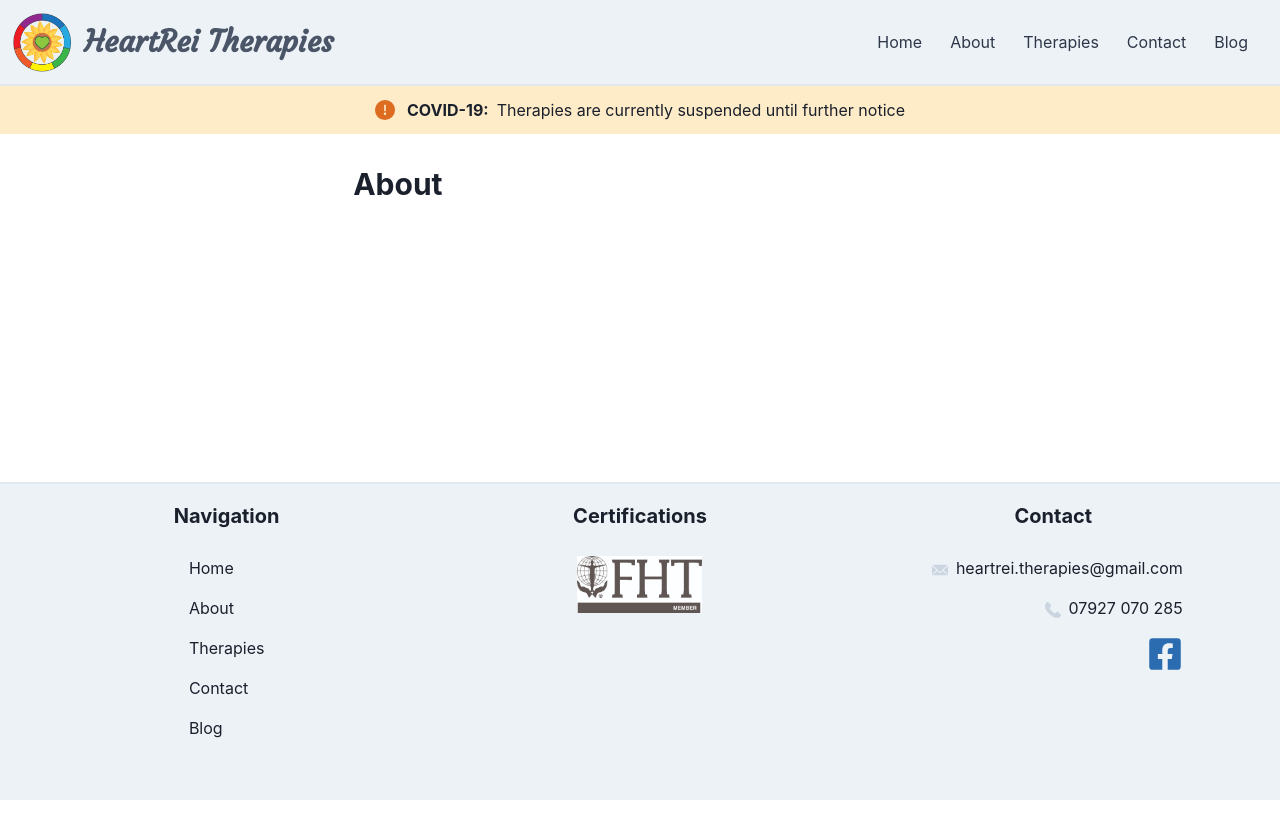
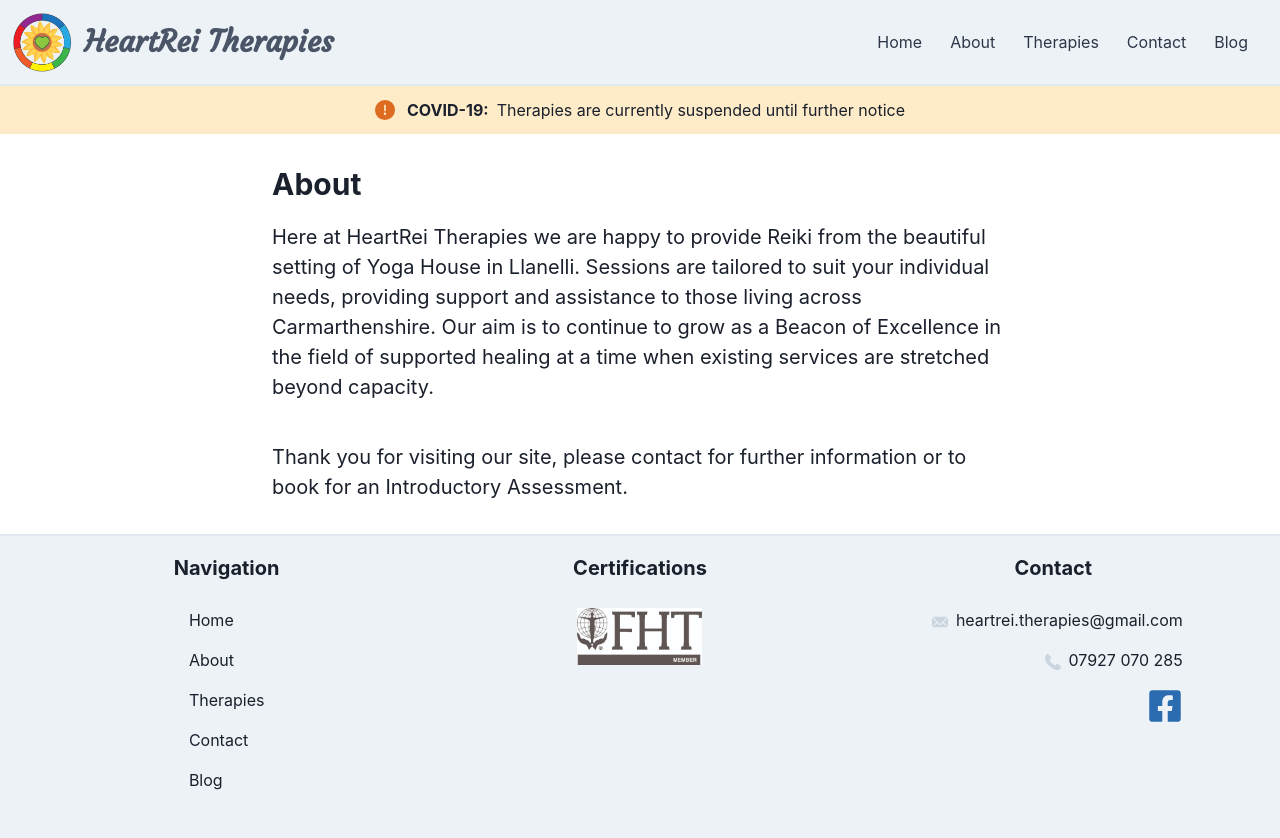
Before and after one commit to NickBlomberg/heartrei-v2, a Next.js app: page /about in a window 1280 px wide. Shown: the top 838 px of the page. Before the commit the page ends 800 px from the top, so only its background shows below. Built offline with nearby package versions, Linux system fonts and the light colour scheme; a web font is replaced by a local one.

Commit message:
Add current content to about page

```diff
--- a/pages/about.jsx
+++ b/pages/about.jsx
@@ -1,14 +1,30 @@
-import { Container, Heading } from '@chakra-ui/react'
+import Image from 'next/image'
+
+import { Box, Container, VStack, Heading, Text } from '@chakra-ui/react'
 
 import Layout from '@/components/Layout'
 
 export default function AboutPage() {
   return (
     <Layout>
-      <Container my={8}>
-        <Heading as="h2" size="lg">
+      <Container my={8} maxW="container.md">
+        <Heading as="h2" size="lg" mb={5}>
           About
         </Heading>
+        <VStack spacing={10}>
+          <Text fontSize="xl">
+            Here at HeartRei Therapies we are happy to provide Reiki from the
+            beautiful setting of Yoga House in Llanelli. Sessions are tailored
+            to suit your individual needs, providing support and assistance to
+            those living across Carmarthenshire. Our aim is to continue to grow
+            as a Beacon of Excellence in the field of supported healing at a
+            time when existing services are stretched beyond capacity.
+          </Text>
+          <Text fontSize="xl">
+            Thank you for visiting our site, please contact for further
+            information or to book for an Introductory Assessment.
+          </Text>
+        </VStack>
       </Container>
     </Layout>
   )
```
